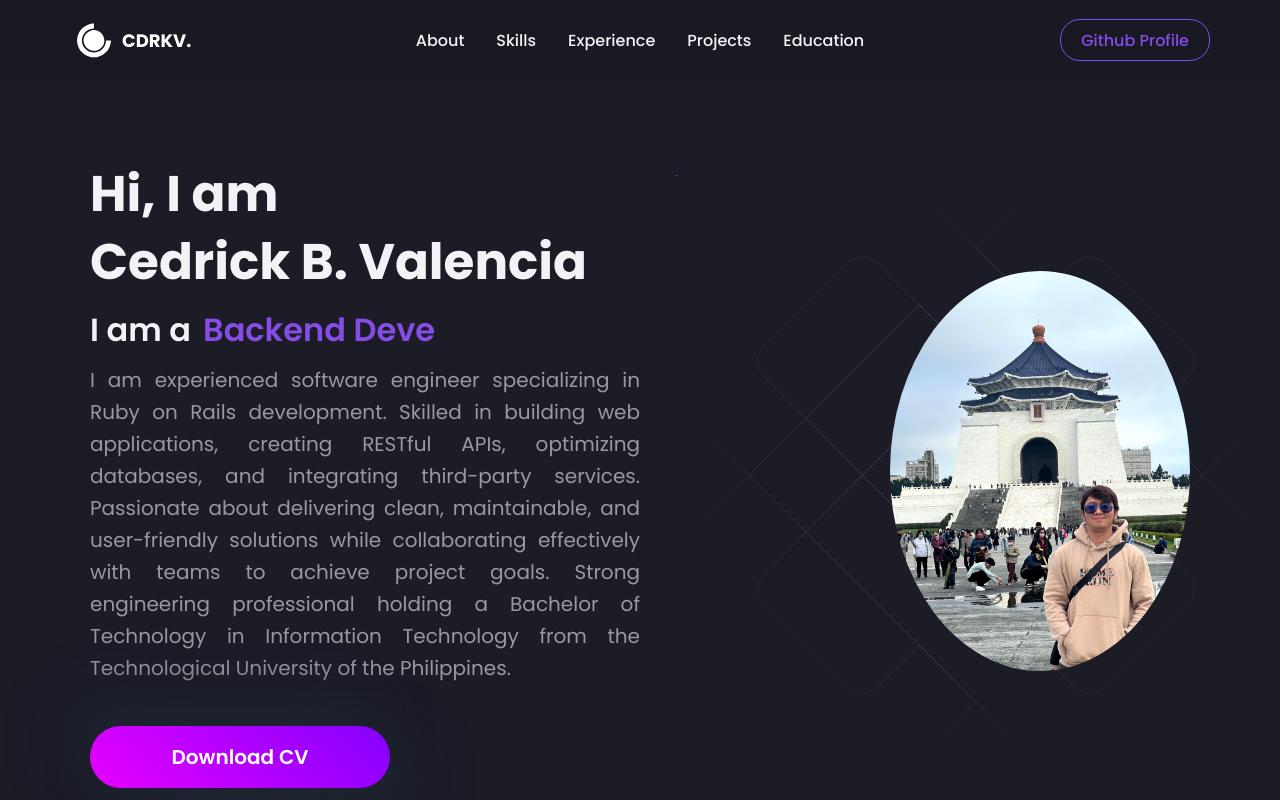
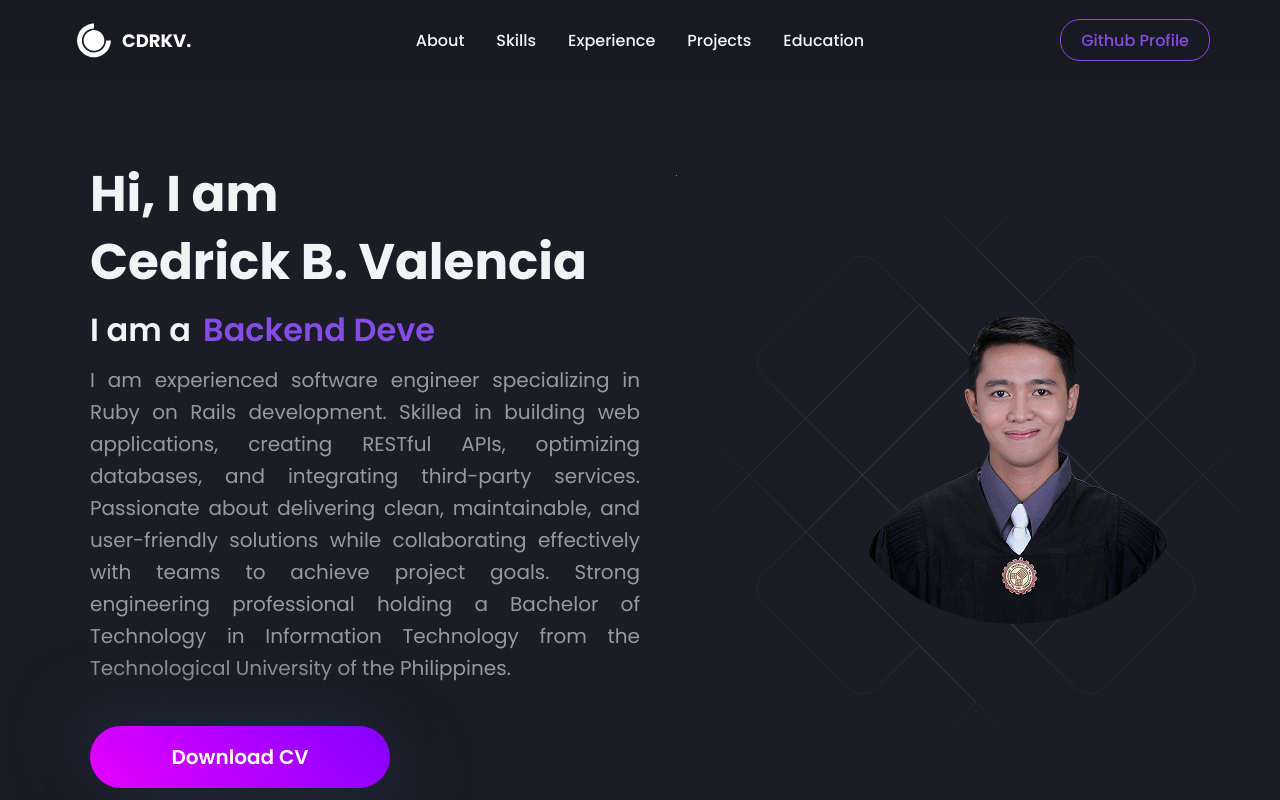
Before and after one commit to cdrk811/Portfolio, a React (Create React App) app: page / in a window 1280 px wide. Shown: the top 800 px of the page. Built offline with nearby package versions, Linux system fonts and the light colour scheme.

Commit message:
change profile image

```diff
--- a/src/components/HeroSection/index.js
+++ b/src/components/HeroSection/index.js
@@ -2,7 +2,7 @@ import React from 'react';
 import { HeroContainer, HeroBg, HeroInnerContainer, HeroLeftContainer, Title, TextLoop, Span, SubTitle, ResumeButton, HeroRightContainer, Image } from "./HeroSectionStyle";
 import { Bio } from '../../data/constants';
 import { Typewriter } from "react-simple-typewriter";
-import HeroImg from "../../images/HeroImage.jpg";
+import profile from "../../images/profile.png";
 import HeroBgAnimation from '../HeroBgAnimation';
 import { motion } from "framer-motion";
 import { headContainerAnimation, headContentAnimation, headTextAnimation } from "../../utils/motion";
@@ -49,7 +49,7 @@ const HeroSection = () => {
                         <HeroRightContainer>
                             <motion.div {...headContentAnimation}>
                                 <Tilt>
-                                    <Image src={HeroImg} alt="Cedrick Valencia" />
+                                    <Image src={profile} alt="Cedrick Valencia" />
                                 </Tilt>
                             </motion.div>
                         </HeroRightContainer>
```
Also changed, not shown: src/images/HeroImage.jpg (deleted), src/images/profile.png (added).
